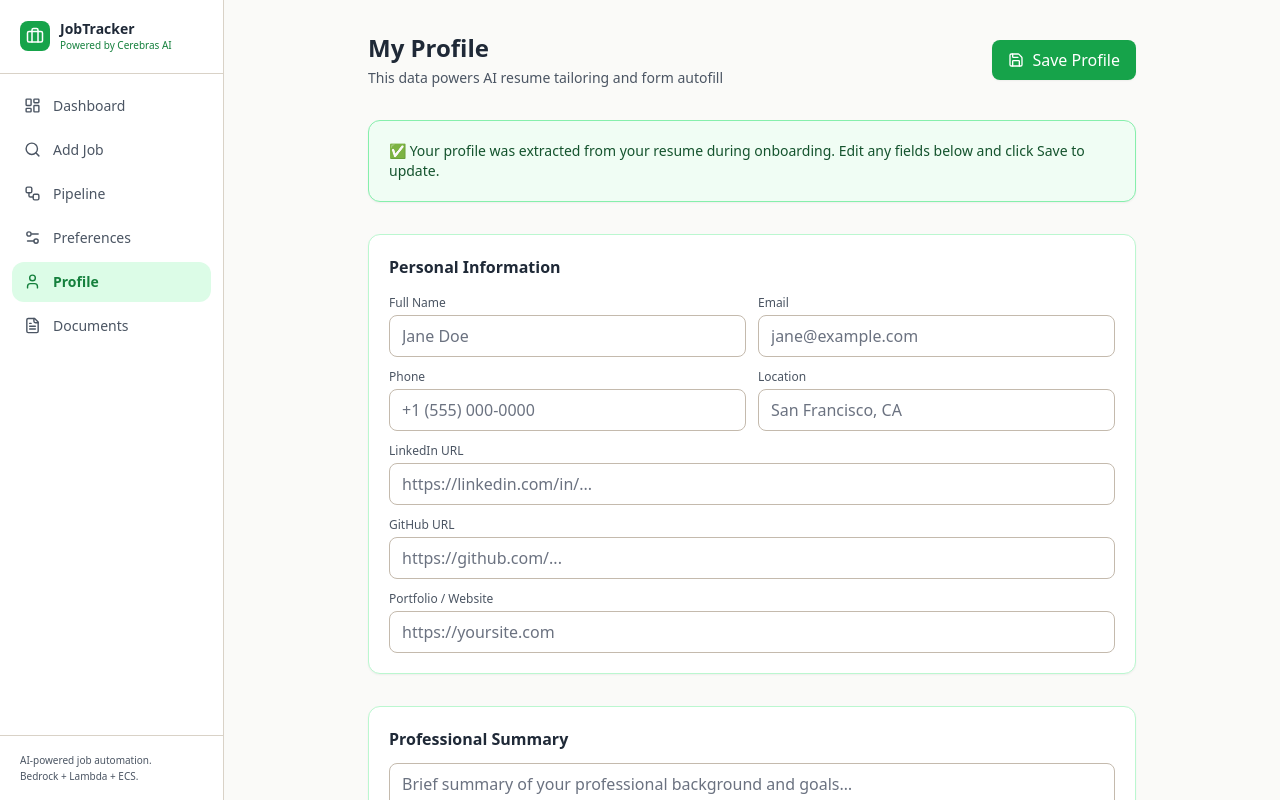
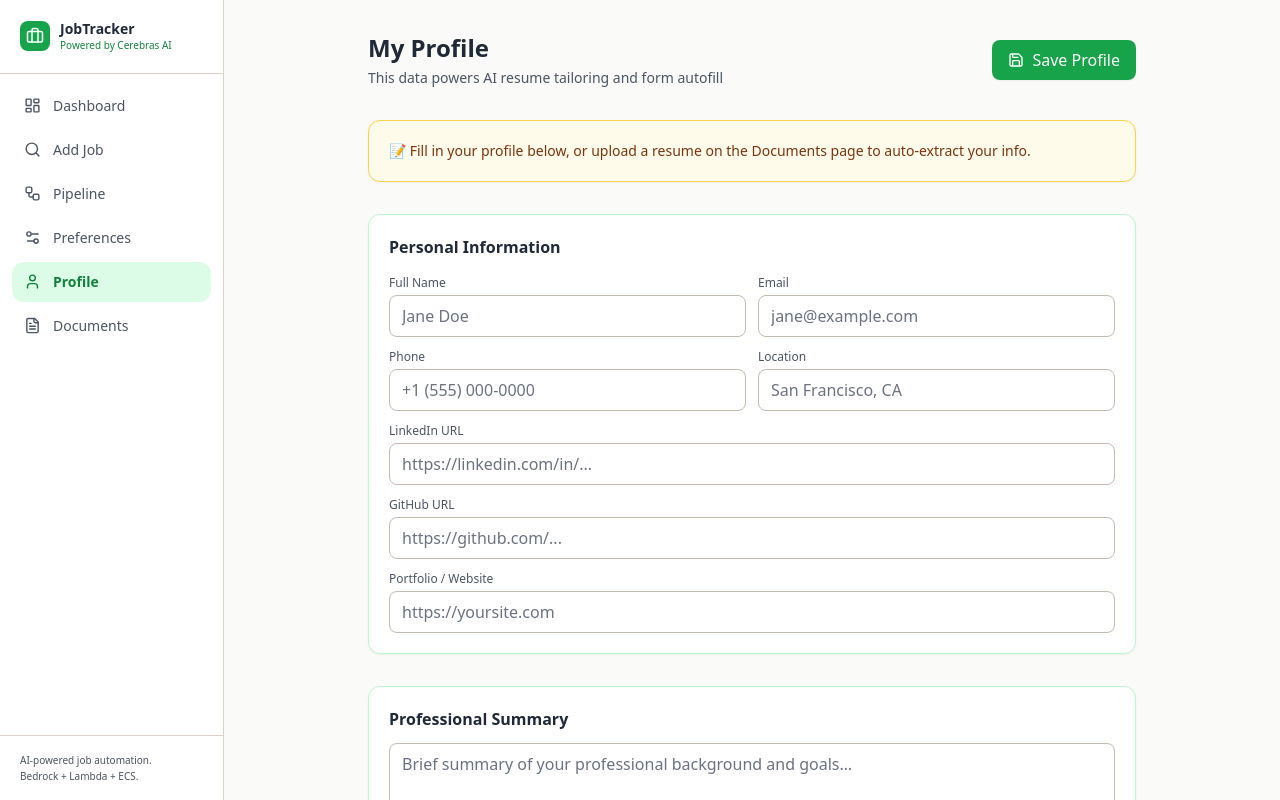
Before and after one commit to sabinMas/JobApplicationTracker, a React (Vite) app in the folder frontend/: page /profile in a window 1280 px wide. Built offline with nearby package versions, Linux system fonts and the light colour scheme; no server answers.

Commit message:
fix: Profile page — show correct guidance based on whether profile has data

```diff
--- a/frontend/src/pages/Profile.tsx
+++ b/frontend/src/pages/Profile.tsx
@@ -49,13 +49,20 @@ export function ProfilePage() {
         </button>
       </div>
 
-      {/* Extracted from onboarding */}
-      <div className="card p-5 bg-emerald-50 border-emerald-300">
-        <p className="text-sm text-emerald-900">
-          ✅ Your profile was extracted from your resume during onboarding.
-          Edit any fields below and click Save to update.
-        </p>
-      </div>
+      {/* Show guidance based on profile state */}
+      {profile && (profile.skills?.length || profile.experience?.length || profile.full_name) ? (
+        <div className="card p-5 bg-emerald-50 border-emerald-300">
+          <p className="text-sm text-emerald-900">
+            ✅ Your profile was extracted from your resume. Edit any fields below and click Save to update.
+          </p>
+        </div>
+      ) : (
+        <div className="card p-5 bg-amber-50 border-amber-300">
+          <p className="text-sm text-amber-900">
+            📝 Fill in your profile below, or upload a resume on the Documents page to auto-extract your info.
+          </p>
+        </div>
+      )}
 
       {/* Personal Info */}
       <div className="card p-5 space-y-4">
```
